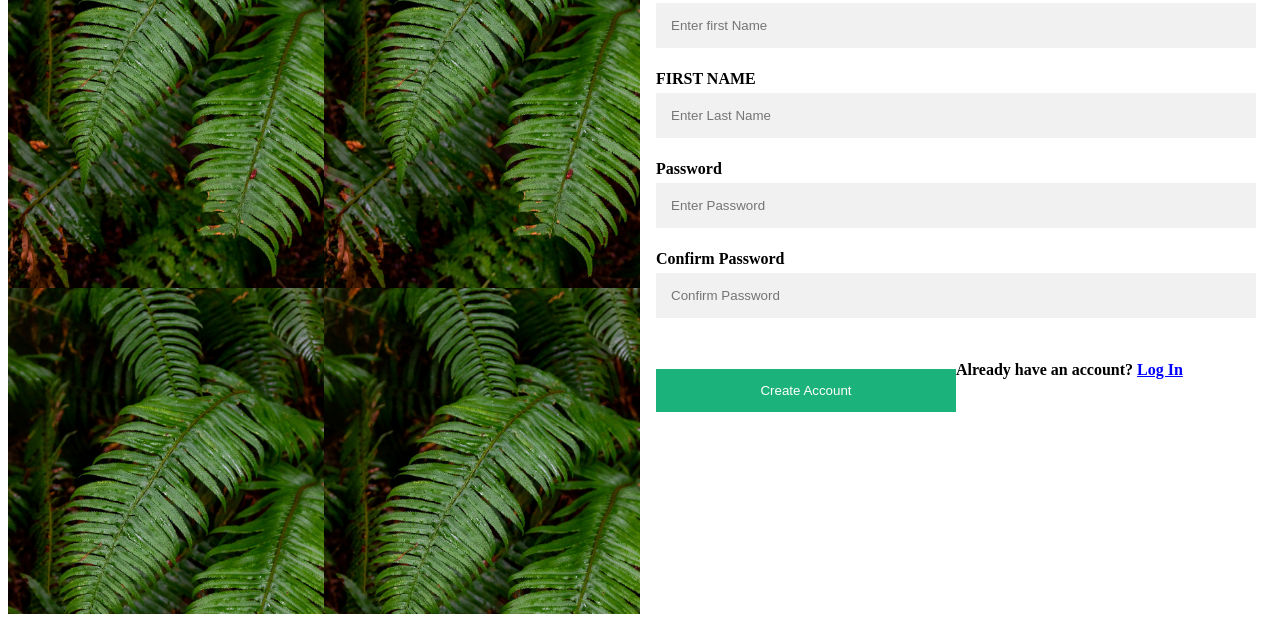
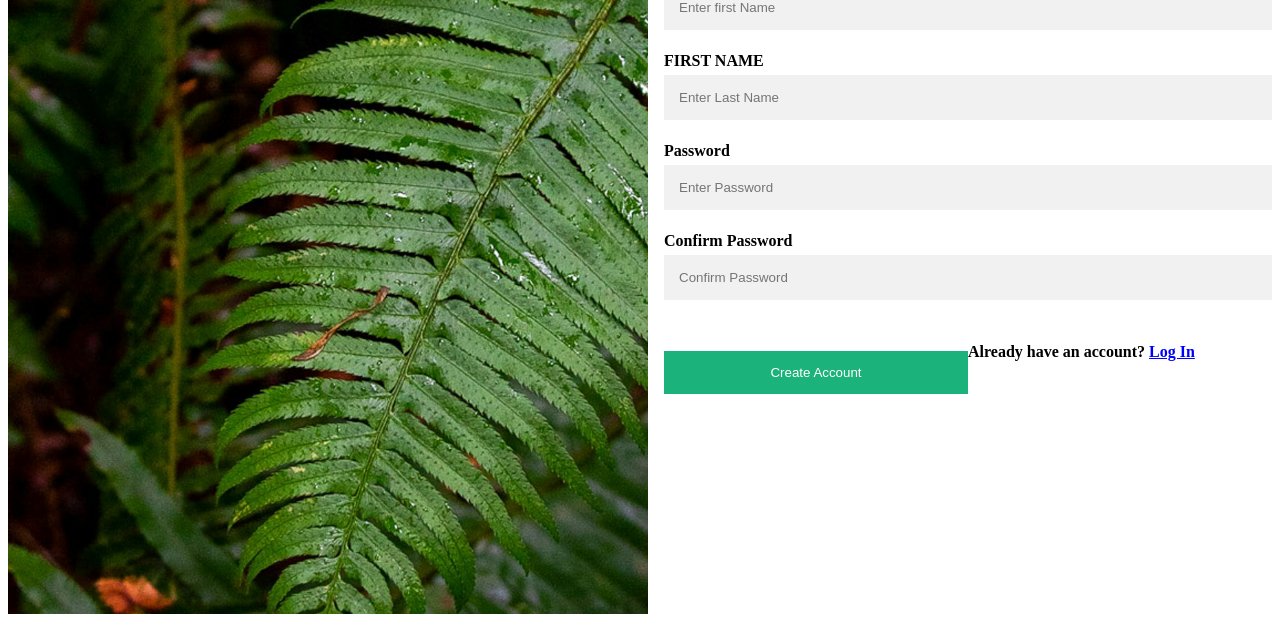
Before and after one commit to ahmed666916/sign-up-form, a plain HTML site: page index.html in a window 1280 px wide. Shown: the part 194-816 px from the top of the page. Drawn offline with Linux system fonts and the light colour scheme.

Commit message:
some more style changes

```diff
--- a/css/style.css
+++ b/css/style.css
@@ -4,17 +4,17 @@
 
 .container{
     background-image: url("../images/background.jpg");
-    background-size: 50% auto; /* Set the background size to cover 50% of the container's width */
-    background-position: left top; /* Align the background to the left */
-    float: left; /* Move the container to the left */
-    width: 50%; /* Set the width of the container */
-    height: 100vh; /* Adjust the height as needed */
+    background-size: cover; /* Ensure the background image covers the entire container */
+    background-position: center; /* Center the background image */
+    width: 100vw; /* Make the container span the full viewport width */
+    height: 100vh; /* Make the container span the full viewport height */
 }
 .form-container{
     padding: 16px;
     float: right; /* Move the container to the right */
     width: 50%; /* Set the width of the container */
     height: 100vh; /* Adjust the height as needed */
+    background-color: #ffffff;
 
 }
 
--- a/index.html
+++ b/index.html
@@ -8,7 +8,7 @@
 </head>
 <body>
 
-    <div class="container">  </div>
+    <div class="container">
 
     <form action="#">
         <div class="form-container">
@@ -45,6 +45,7 @@
 
         </div>
     </form>
+</div>
 
 
 
```
